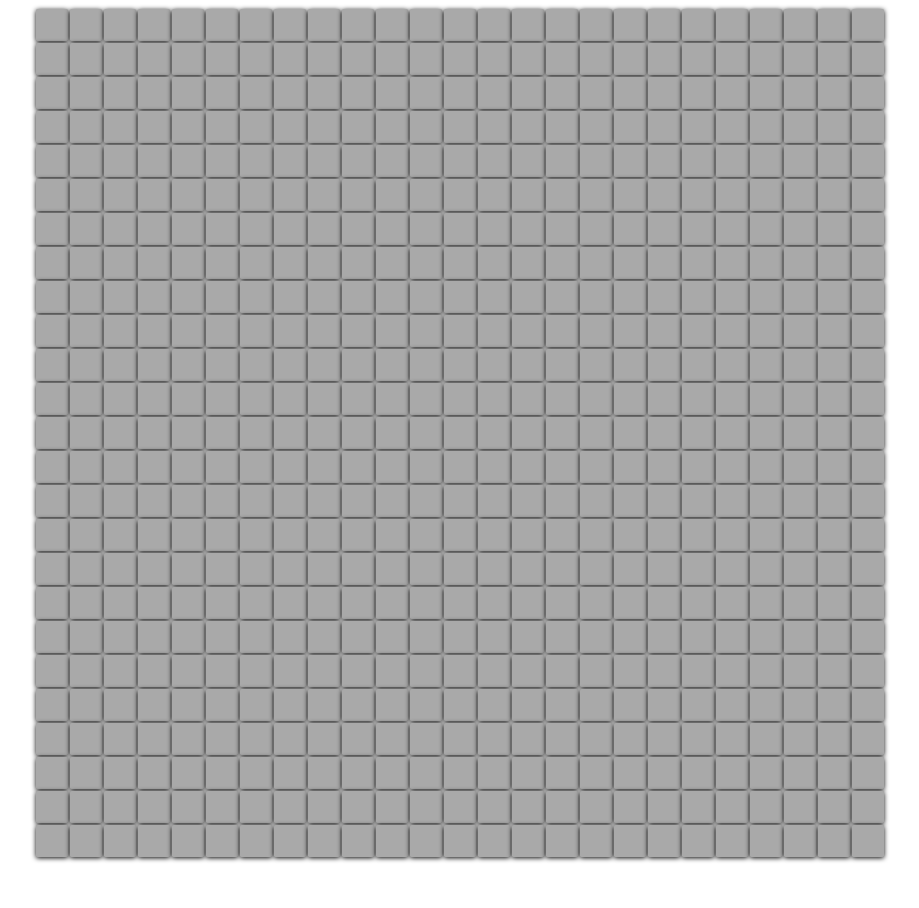
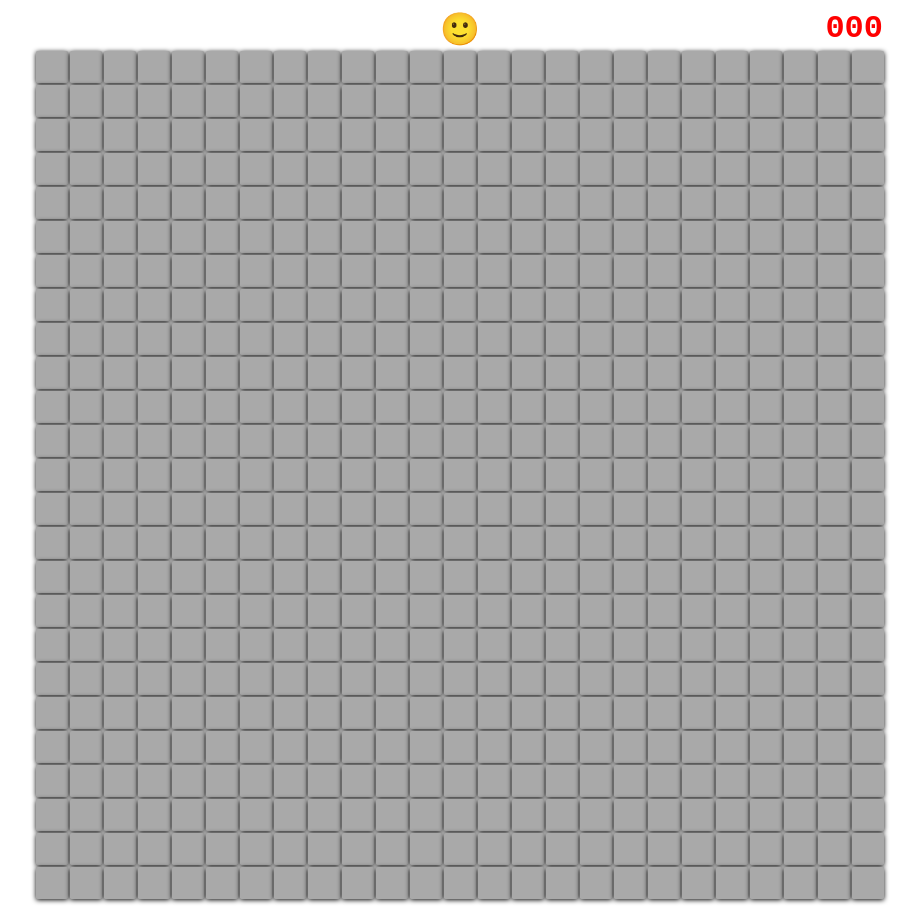
Before and after one commit to ScottLindley/mines, a plain HTML site: page index.html in a window 1280 px wide. Shown: the whole page, without its empty margins (180-1099 px from the left). Before the commit the page ends 866 px from the top, so only its background shows below. Drawn offline with Linux system fonts and the light colour scheme.

Commit message:
add smiley button and clock

```diff
--- a/index.html
+++ b/index.html
@@ -6,7 +6,37 @@
   <style>
     body {
       display: flex;
+      flex-direction: column;
       justify-content: center;
+      align-items: center;
+    }
+    .menu-bar {
+      display: flex;
+      justify-content: space-between;
+    }
+    .third {
+      display: flex;
+      font-size: 2rem;
+      width: calc(100% / 3);
+      margin: 2px;
+    }
+    .left {
+      justify-content: left;
+    }
+    .center {
+      justify-content: center;
+    }
+    .right {
+      justify-content: right;
+    }
+    #new-game-button {
+      cursor: pointer;
+      margin: 0;
+    }
+    #clock {
+      font-family: monospace;
+      font-weight: bold;
+      color: red;
     }
     .board {
       display: grid;
@@ -37,17 +67,56 @@
     }
   </style>
   <body>
-    <div id="board" class="board" oncontextmenu="javascript:return false;"></div>
+    <div>
+      <div class="menu-bar">
+        <p class="third left" />
+        <div class="third center">
+          <p id="new-game-button" onclick="newGame()">🙂</p>
+        </div>
+        <p id="clock" class="third right">000</p>
+      </div>
+      <div
+        id="board"
+        class="board"
+        oncontextmenu="javascript:return false;"
+      ></div>
+    </div>
   </body>
   <script>
-    window.addEventListener('load', initBoard);
+    window.addEventListener('load', newGame);
 
     const GRID_SIZE = 25;
     const BOMB_COUNT = 50;
 
-    const cells = {};
+    const SMILEY_STATE = {
+      HAPPY: '🙂',
+      UH_OH: '😮',
+      COOL: '😎',
+      DEAD: '😵',
+    };
+
+    let cells = {};
+    let clock;
+
+    function setSmileyState(state) {
+      document.getElementById('new-game-button').textContent = state;
+    }
+
+    function newGame() {
+      setSmileyState(SMILEY_STATE.HAPPY);
+      initBoard();
+      if (!clock) clock = new Clock(document.getElementById('clock'));
+      clock.stop();
+      clock.reset();
+    }
 
     function initBoard() {
+      cells = {};
+      const board = document.getElementById('board');
+      board.innerHTML = '';
+      const boardClone = board.cloneNode(true);
+      board.parentNode.replaceChild(boardClone, board);
+
       let bombCandidates = [];
       for (let i = 0; i < GRID_SIZE; i += 1) {
         for (let j = 0; j < GRID_SIZE; j += 1) {
@@ -76,12 +145,15 @@
     }
 
     function endGame(won) {
+      clock.stop();
+      const allCells = Object.keys(cells).map((key) => cells[key]);
+      allCells.forEach((cell) => cell.removeEventListeners());
       if (won) {
-        alert('you won!');
+        setSmileyState(SMILEY_STATE.COOL);
+        allCells.forEach((cell) => cell.reveal());
       } else {
-        alert('game over 😞');
+        setSmileyState(SMILEY_STATE.DEAD);
       }
-      Object.keys(cells).map((key) => (cells[key].el.onclick = null));
     }
 
     function revealAllBombs() {
@@ -101,22 +173,21 @@
         this.isHidden = true;
         this.isBomb = isBomb;
         this.el = document.createElement('div');
-        const board = document.getElementById('board');
+        this.el.classList.add('cell', 'cell-hidden');
         const styles = {
           'grid-row-start': `${row + 1}`,
           'grid-row-end': `${row + 1}`,
           'grid-column-start': `${col + 1}`,
           'grid-column-end': `${col + 1}`,
         };
-        this.el.classList.add('cell', 'cell-hidden');
         this.el.setAttribute(
           'style',
           Object.keys(styles)
             .reduce((acc, key) => [...acc, `${key}:${styles[key]}`], [])
             .join(';')
         );
-        this.el.onclick = () => this.onClick();
-        this.el.addEventListener('contextmenu', e => this.onRightClick(e), false);
+        this.setEventListeners();
+        const board = document.getElementById('board');
         board.append(this.el);
       }
 
@@ -124,7 +195,22 @@
         return `${row}-${col}`;
       }
 
-      onClick() {
+      setEventListeners() {
+        this.el.addEventListener('contextmenu', this.onRightClick, false);
+        this.el.addEventListener('mousedown', this.onMouseDown);
+        this.el.addEventListener('mouseup', this.onMouseUp);
+        this.el.onclick = this.onClick;
+      }
+
+      removeEventListeners() {
+        this.el.removeEventListener('contextmenu', this.onRightClick);
+        this.el.removeEventListener('mousedown', this.onMouseDown);
+        this.el.removeEventListener('mouseup', this.onMouseUp);
+        this.el.onclick = null;
+      }
+
+      onClick = () => {
+        clock.start();
         if (this.isFlag) {
           this.toggleFlag();
         } else if (this.isBomb) {
@@ -134,12 +220,20 @@
         } else {
           this.reveal();
         }
+      };
+
+      onMouseDown() {
+        setSmileyState(SMILEY_STATE.UH_OH);
       }
 
-      onRightClick(event) {
+      onMouseUp() {
+        setSmileyState(SMILEY_STATE.HAPPY);
+      }
+
+      onRightClick = (event) => {
         event.preventDefault();
         this.toggleFlag();
-      }
+      };
 
       toggleFlag() {
         if (this.isHidden) {
@@ -209,5 +303,38 @@
         }
       }
     }
+
+    class Clock {
+      constructor(element) {
+        this.value = 0;
+        this.el = element;
+        this.ticking = false;
+      }
+
+      start() {
+        if (!this.ticking) {
+          this.ticking = true;
+          this.intervalId = window.setInterval(() => {
+            this.value += 1;
+            this.el.textContent = this.format();
+          }, 1000);
+        }
+      }
+
+      stop() {
+        this.ticking = false;
+        window.clearInterval(this.intervalId);
+      }
+
+      reset() {
+        this.value = 0;
+        this.el.textContent = this.format();
+        window.clearInterval(this.intervalId);
+      }
+
+      format(str = `${this.value}`) {
+        return str.length < 3 ? this.format(`0${str}`) : str;
+      }
+    }
   </script>
 </html>
```
